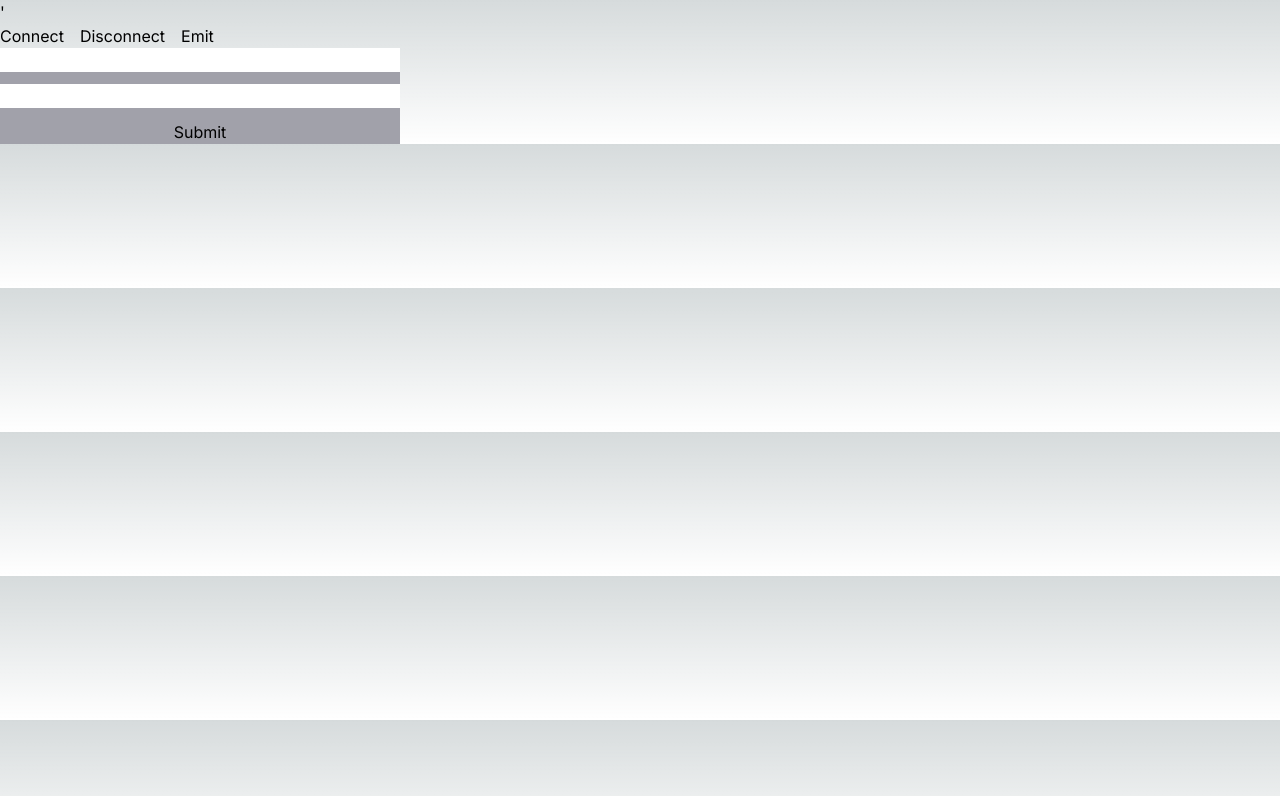
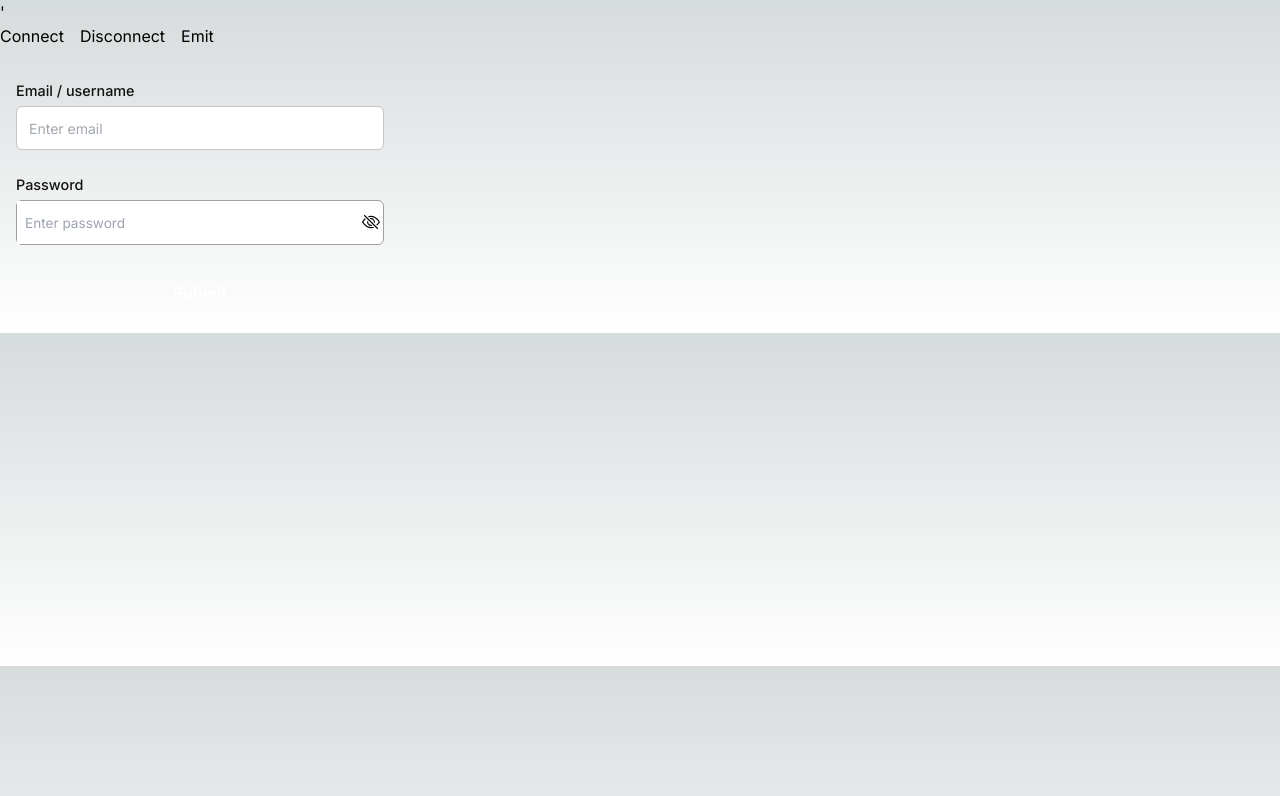
Before and after one commit to Mesezi/school-system-frontend, a Next.js app: page /login in a window 1280 px wide. Shown: the top 796 px of the page. Built offline with nearby package versions, Linux system fonts and the light colour scheme; no server answers.

Commit message:
setup formik

```diff
--- a/package.json
+++ b/package.json
@@ -10,10 +10,13 @@
   },
   "dependencies": {
     "axios": "^1.6.8",
+    "formik": "^2.4.6",
     "next": "14.2.2",
     "react": "^18",
     "react-dom": "^18",
-    "socket.io-client": "^4.7.5"
+    "react-icons": "^5.2.0",
+    "socket.io-client": "^4.7.5",
+    "yup": "^1.4.0"
   },
   "devDependencies": {
     "@types/node": "^20",
--- /dev/null
+++ b/src/app/components/Form/FormInput.tsx
@@ -0,0 +1,74 @@
+import React, { Dispatch, SetStateAction, useState } from "react";
+import { Field, ErrorMessage } from "formik";
+
+interface FieldProps {
+	id: string;
+	name: string;
+	label?: string;
+	placeholder?: string;
+	type?: string;
+	onChange?: (event: any) => void;
+	setFormikValue?: (value: any) => void;
+	setStateAction?: Dispatch<SetStateAction<any>>;
+	className?: string;
+	isDisabled?: boolean;
+}
+
+const FormInput: React.FC<FieldProps> = ({
+	id,
+	name,
+	label,
+	placeholder,
+	type,
+	onChange,
+	className,
+	isDisabled,
+}) => {
+	return (
+		<div className='w-full flex flex-col items-start '>
+			{label && (
+				<label
+					htmlFor={name}
+					className="font-medium text-[#111111] text-[.9rem]"
+				>
+					{label}
+				</label>
+			)}
+			<Field
+				id={id}
+				name={name}
+				placeholder={placeholder}
+				type={type}
+				onChange={onChange}
+			>
+				{({
+					field,
+					form: { touched, errors },
+					meta,
+				}: {
+					field: any;
+					form: any;
+					meta: any;
+				}) => (
+					<input
+						{...field}
+						placeholder={placeholder}
+						className={` w-full h-[2.8rem] mt-1 px-3 border rounded-md
+					placeholder:text-[#A1A7AD] outline-none bg-white ${
+						meta.touched && meta.error
+							? "ring-2 ring-red-400 focus:ring-red-400"
+							: "border-[#C6C5C5] hover:border-green focus:border-green font-medium"
+					}
+					placeholder:text-sm placeholder:font-normal text-[#6C6C6C]`}
+					/>
+				)}
+			</Field>
+
+			<span className="text-red-600 text-xs font-medium w-full h-2 my-1">
+				<ErrorMessage name={name} />
+			</span>
+		</div>
+	);
+};
+
+export default FormInput;
--- /dev/null
+++ b/src/app/components/Form/FormPasswordInput.tsx
@@ -0,0 +1,82 @@
+import React from "react";
+import { Field, ErrorMessage } from "formik";
+import { BsEyeSlash, BsEye } from "react-icons/bs";
+
+interface FieldProps {
+  id: string;
+  name: string;
+  label?: string;
+  placeholder?: string;
+  onChange?: (event: any) => void;
+}
+
+const FormPasswordInput: React.FC<FieldProps> = ({
+  id,
+  name,
+  label,
+  placeholder,
+  onChange
+}) => {
+  const [isVisible, setIsVisible] = React.useState<boolean>(false);
+
+  return (
+    <div className="w-full flex flex-col items-start">
+      {label && (
+        <label
+          htmlFor={name}
+          className="font-medium text-[#111111] text-[.9rem]"
+        >
+          {label}
+        </label>
+      )}
+
+      <Field
+        id={id}
+        name={name}
+        placeholder={placeholder}
+
+      >
+        {({
+          field,
+          form: { touched, errors },
+          meta,
+        }: {
+          field: any;
+          form: any;
+          meta: any;
+        }) => (
+          <div
+            className={` w-full flex h-[2.8rem] mt-1 border rounded-md
+		  placeholder:text-[#6a5353] outline-none text-black bg-white ${
+        meta.touched && meta.error
+          ? "ring-2 ring-red-400 focus:ring-red-400"
+          : "border-[#9F9F9F] hover:border-green focus:border-green"
+      }
+		 `}
+          >
+            <input
+              {...field}
+              type={isVisible ? "text" : "password"}
+              placeholder={placeholder}
+              className="w-full grow outline-0 border-0 placeholder:text-[.85rem] pl-2"
+              onChange={onChange}
+            />
+
+            <span
+              className="h-full min-w-[1.5rem] flex items-center justify-center cursor-pointer"
+              onClick={() => setIsVisible(!isVisible)}
+            >
+              {isVisible ? <BsEye size={18} /> : <BsEyeSlash size={18} />}
+            </span>
+          </div>
+        )}
+      </Field>
+
+      <span className="text-red-600 text-xs w-full font-medium h-2 my-1">
+        <ErrorMessage name={name} />
+      </span>
+    </div>
+  );
+};
+
+export default FormPasswordInput;
--- a/src/app/login/page.tsx
+++ b/src/app/login/page.tsx
@@ -1,42 +1,39 @@
-'use client'
-import { loginUser } from '@/services/auth/loginService'
-import React, { useState } from 'react'
-import { io } from 'socket.io-client';
-import { socket } from '../socket';
+"use client";
+import { loginUser } from "@/services/auth/loginService";
+import React, { useState } from "react";
+import * as yup from "yup";
+import { socket } from "../socket";
+import { Form, Formik } from "formik";
+import FormInput from "../components/Form/FormInput";
+import FormPasswordInput from "../components/Form/FormPasswordInput";
+
+const loginFormSchema = yup.object({
+  email: yup.string().email().required("Enter email address"),
+  password: yup.string().required("Enter password"),
+});
+
+type loginTypes = yup.InferType<typeof loginFormSchema>;
 
 const page = () => {
-
-    const [details, setDetails] = useState({
-        email: '',
-        password: '',
-        type: 'superAdmin'
-    })
-
-const handleLogin = async (e: { preventDefault: () => void }) =>{
-e.preventDefault()
-
-try{
-    const res = await loginUser(details)
-    if(res){
-        console.log('logged in')
-        sessionStorage.setItem('schoolSystemUser', JSON.stringify(res))
-        socket.connect()
-        socket.emit('joinRoom', res?.user?.schoolId);
+  const handleLogin = async (values: loginTypes, setSubmitting: any) => {
+    try {
+      const res = await loginUser({...values, userType: 'superAdmin'});
+      if (res) {
+        console.log("logged in");
+        sessionStorage.setItem("schoolSystemUser", JSON.stringify(res));
+        socket.connect();
+        socket.emit("joinRoom", res?.user?.schoolId);
+      }
+    } catch (err) {
+      console.log(err);
+    } finally {
+      setSubmitting(false);
     }
-
-}
-
-catch(err){
-    console.log(err)
-}
-
-
-}
-
+  };
 
   return (
     <div>
-      <form onSubmit={handleLogin} className='flex flex-col gap-3 bg-zinc-400 max-w-[400px] text-black'>
+      {/* <form onSubmit={handleLogin} className='flex flex-col gap-3 bg-zinc-400 max-w-[400px] text-black'>
 
     <input type="text" className='text-black'  onChange={(e)=>{
         setDetails({...details, email: e.target.value})
@@ -47,9 +44,59 @@ catch(err){
 
     <button>Submit</button>
 
-      </form>
+      </form> */}
+
+      <Formik
+        initialValues={{
+          email: "",
+          password: "",
+        }}
+        validationSchema={loginFormSchema}
+        onSubmit={(values, { setSubmitting }) => {
+          handleLogin(values, setSubmitting);
+        }}
+      >
+        {({ values, setFieldValue, isSubmitting }) => {
+          return (
+            <Form className="space-y-2 mt-4 max-w-[400px] p-4">
+              <section className="grid w-full gap-2">
+                <FormInput
+                  id="email"
+                  name="email"
+                  placeholder="Enter email"
+                  label="Email / username"
+                  onChange={(e) => {
+                    setFieldValue("email", e.target.value);
+                  }}
+                />
+
+                <FormPasswordInput
+                  id="password"
+                  name="password"
+                  placeholder="Enter password"
+                  label="Password"
+                  onChange={(e) => {
+                    setFieldValue("password", e.target.value);
+                  }}
+                />
+              </section>
+
+              <div className="flex justify-center mt-4">
+                <button
+                  disabled={isSubmitting}
+                  className="p-3 bg-green font-semibold text-white rounded-md w-full
+                              md:max-w-[15rem] flex items-center justify-center h-12"
+                  type="submit"
+                >
+                  Submit
+                </button>
+              </div>
+            </Form>
+          );
+        }}
+      </Formik>
     </div>
-  )
-}
+  );
+};
 
-export default page
+export default page;
```
Also changed, not shown: 1 other file (tests, documents, lock files or other folders).
